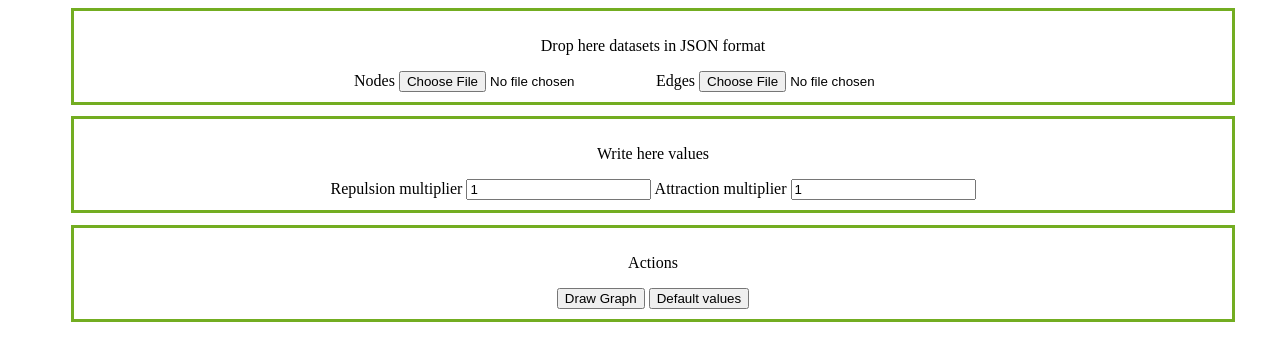
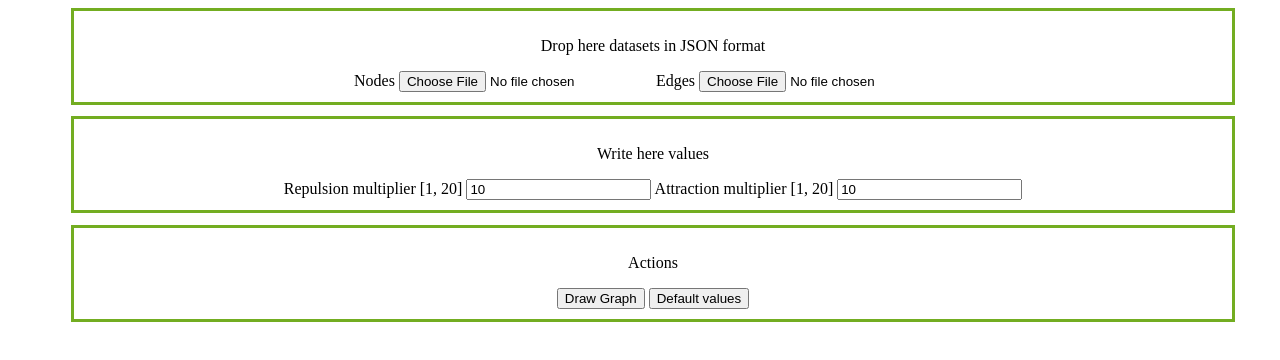
Before and after one commit to thanh-guong/k-pop-infovis, a website: page index.html in a window 1280 px wide. Drawn offline with nearby package versions, Linux system fonts and the light colour scheme.

Commit message:
Maximum multiplier range added

```diff
--- a/index.html
+++ b/index.html
@@ -23,11 +23,11 @@
         <div class="values-container">
             <p>Write here values</p>
 
-            <label for="repulsionMultiplier">Repulsion multiplier</label>
-            <input name="values" id="repulsionMultiplier" type="number" value="1">
+            <label for="repulsionMultiplier">Repulsion multiplier [1, 20]</label>
+            <input name="values" id="repulsionMultiplier" type="number" max="20" value="10">
 
-            <label for="attractionMultiplier">Attraction multiplier</label>
-            <input name="values" id="attractionMultiplier" type="number" value="1">
+            <label for="attractionMultiplier">Attraction multiplier [1, 20]</label>
+            <input name="values" id="attractionMultiplier" type="number" max="20" value="10">
         </div>
 
         <div class="buttons-container">
```
